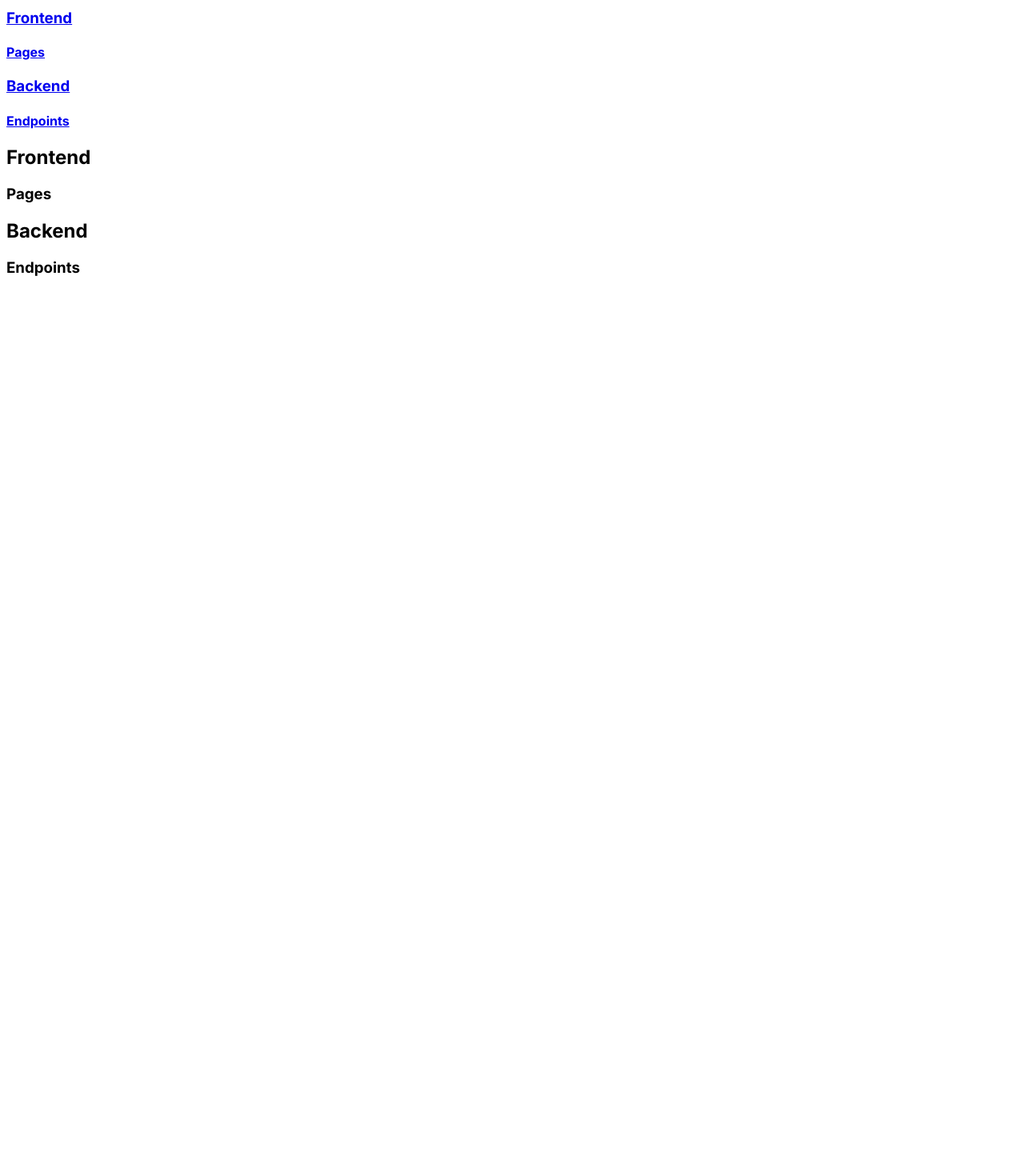
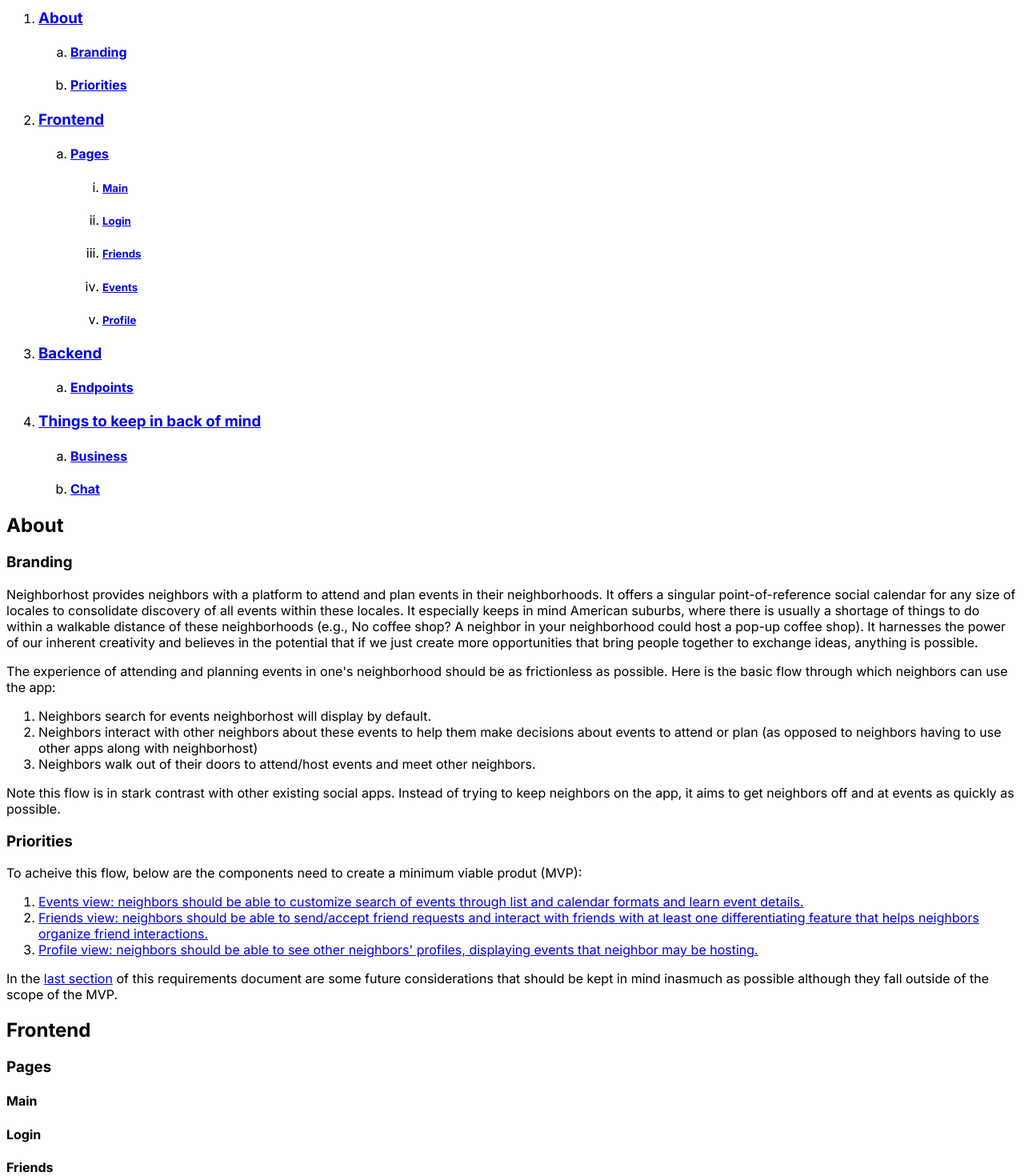
Before and after one commit to jamesdavidyu/neighborhost_requirements, a Next.js app: page / in a window 1280 px wide. Shown: the part 120-1590 px from the top of the page at 80% size. Before the commit the page ends 800 px from the top, so only its background shows below. Built offline with nearby package versions, Linux system fonts and the light colour scheme.

Commit message:
finished about section

```diff
--- a/src/app/globals.css
+++ b/src/app/globals.css
@@ -2,7 +2,7 @@
 @tailwind components;
 @tailwind utilities;
 
-:root {
+/* :root {
   --foreground-rgb: 0, 0, 0;
   --background-start-rgb: 214, 219, 220;
   --background-end-rgb: 255, 255, 255;
@@ -30,4 +30,4 @@ body {
   .text-balance {
     text-wrap: balance;
   }
-}
+} */
--- a/src/app/page.tsx
+++ b/src/app/page.tsx
@@ -1,14 +1,17 @@
 import { Backend } from "@/components/Backend";
+import { BackOfMind } from "@/components/BackOfMind";
 import { Frontend } from "@/components/Frontend";
+import { General } from "@/components/General";
 import { TableOfContents } from "@/components/TableOfContents";
-import Image from "next/image";
 
 export default function Home() {
   return (
     <main>
       <TableOfContents />
+      <General />
       <Frontend />
       <Backend />
+      <BackOfMind />
     </main>
   );
 }
--- /dev/null
+++ b/src/components/BackOfMind.tsx
@@ -0,0 +1,29 @@
+export const BackOfMind = () => {
+  return (
+    <div>
+      <div id="backofmind">
+        <h2>Things to keep in back of mind</h2>
+        <p>
+          While the following features will not make it into the MVP, some care
+          should be taken when building the app such that these features can be
+          easily integrated in later iterations of the app.
+        </p>
+      </div>
+      <div id="business">
+        <h3>Business</h3>
+        {/* franchise model, no advertising, consulting, training (AI) */}
+      </div>
+      <div id="futureEvents">
+        <h3>Events</h3>
+        {/* map view */}
+      </div>
+      <div id="futureProfile">
+        <h3>Profile</h3>
+        {/* see events others are going to */}
+      </div>
+      <div id="chat">
+        <h3>Chat</h3>
+      </div>
+    </div>
+  );
+};
--- a/src/components/Frontend.tsx
+++ b/src/components/Frontend.tsx
@@ -7,6 +7,21 @@ export const Frontend = () => {
       <div id="pages">
         <h3>Pages</h3>
       </div>
+      <div id="main">
+        <h4>Main</h4>
+      </div>
+      <div id="login">
+        <h4>Login</h4>
+      </div>
+      <div id="friends">
+        <h4>Friends</h4>
+      </div>
+      <div id="events">
+        <h4>Events</h4>
+      </div>
+      <div id="profile">
+        <h4>Profile</h4>
+      </div>
     </div>
   );
 };
--- /dev/null
+++ b/src/components/General.tsx
@@ -0,0 +1,83 @@
+export const General = () => {
+  return (
+    <div>
+      <div id="about">
+        <h2>About</h2>
+      </div>
+      <div id="branding">
+        <h3>Branding</h3>
+        <p>
+          Neighborhost provides neighbors with a platform to attend and plan
+          events in their neighborhoods. It offers a singular point-of-reference
+          social calendar for any size of locales to consolidate discovery of
+          all events within these locales. It especially keeps in mind American
+          suburbs, where there is usually a shortage of things to do within a
+          walkable distance of these neighborhoods (e.g., No coffee shop? A
+          neighbor in your neighborhood could host a pop-up coffee shop). It
+          harnesses the power of our inherent creativity and believes in the
+          potential that if we just create more opportunities that bring people
+          together to exchange ideas, anything is possible.
+        </p>
+        <p>
+          The experience of attending and planning events in one's neighborhood
+          should be as frictionless as possible. Here is the basic flow through
+          which neighbors can use the app:
+        </p>
+        <ol>
+          <li>
+            Neighbors search for events neighborhost will display by default.
+          </li>
+          <li>
+            Neighbors interact with other neighbors about these events to help
+            them make decisions about events to attend or plan (as opposed to
+            neighbors having to use other apps along with neighborhost)
+          </li>
+          <li>
+            Neighbors walk out of their doors to attend/host events and meet
+            other neighbors.
+          </li>
+        </ol>
+        <p>
+          Note this flow is in stark contrast with other existing social apps.
+          Instead of trying to keep neighbors on the app, it aims to get
+          neighbors off and at events as quickly as possible.
+        </p>
+      </div>
+      <div id="priorities">
+        <h3>Priorities</h3>
+        <p>
+          To acheive this flow, below are the components need to create a
+          minimum viable produt (MVP):
+        </p>
+        <ol>
+          <li>
+            <a href="#events">
+              Events view: neighbors should be able to customize search of
+              events through list and calendar formats and learn event details.
+            </a>
+          </li>
+          <li>
+            <a href="#friends">
+              Friends view: neighbors should be able to send/accept friend
+              requests and interact with friends with at least one
+              differentiating feature that helps neighbors organize friend
+              interactions.
+            </a>
+          </li>
+          <li>
+            <a href="#profile">
+              Profile view: neighbors should be able to see other neighbors'
+              profiles, displaying events that neighbor may be hosting.
+            </a>
+          </li>
+        </ol>
+        <p>
+          In the <a href="#backofmind">last section</a> of this requirements
+          document are some future considerations that should be kept in mind
+          inasmuch as possible although they fall outside of the scope of the
+          MVP.
+        </p>
+      </div>
+    </div>
+  );
+};
--- a/src/components/TableOfContents.tsx
+++ b/src/components/TableOfContents.tsx
@@ -2,22 +2,93 @@ export const TableOfContents = () => {
   return (
     <div>
       <h2>Table of Contents</h2>
-      <div>
+      <ol>
+        <li>
+          <a href="#about">
+            <h3>About</h3>
+          </a>
+        </li>
+        <ol type="a">
+          <li>
+            <a href="#branding">
+              <h4>Branding</h4>
+            </a>
+          </li>
+          <li>
+            <a href="#priorities">
+              <h4>Priorities</h4>
+            </a>
+          </li>
+        </ol>
+        <li>
           <a href="#frontend">
             <h3>Frontend</h3>
           </a>
+        </li>
+        <ol type="a">
+          <li>
             <a href="#pages">
               <h4>Pages</h4>
             </a>
-      </div>
-      <div>
+          </li>
+          <ol type="i">
+            <li>
+              <a href="#main">
+                <h5>Main</h5>
+              </a>
+            </li>
+            <li>
+              <a href="#login">
+                <h5>Login</h5>
+              </a>
+            </li>
+            <li>
+              <a href="#friends">
+                <h5>Friends</h5>
+              </a>
+            </li>
+            <li>
+              <a href="#events">
+                <h5>Events</h5>
+              </a>
+            </li>
+            <li>
+              <a href="#profile">
+                <h5>Profile</h5>
+              </a>
+            </li>
+          </ol>
+        </ol>
+        <li>
           <a href="#backend">
             <h3>Backend</h3>
           </a>
+          <ol type="a">
+            <li>
               <a href="#endpoints">
                 <h4>Endpoints</h4>
               </a>
-      </div>
+            </li>
+          </ol>
+        </li>
+        <li>
+          <a href="#backofmind">
+            <h3>Things to keep in back of mind</h3>
+          </a>
+          <ol type="a">
+            <li>
+              <a href="#business">
+                <h4>Business</h4>
+              </a>
+            </li>
+            <li>
+              <a href="#chat">
+                <h4>Chat</h4>
+              </a>
+            </li>
+          </ol>
+        </li>
+      </ol>
     </div>
   );
 };
```
Lines whose indentation alone changed are shown as unchanged.
